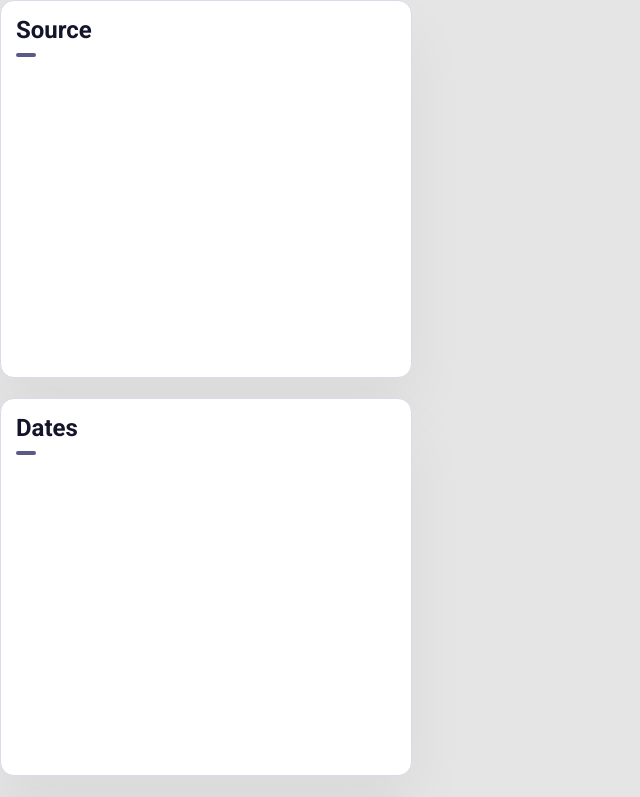
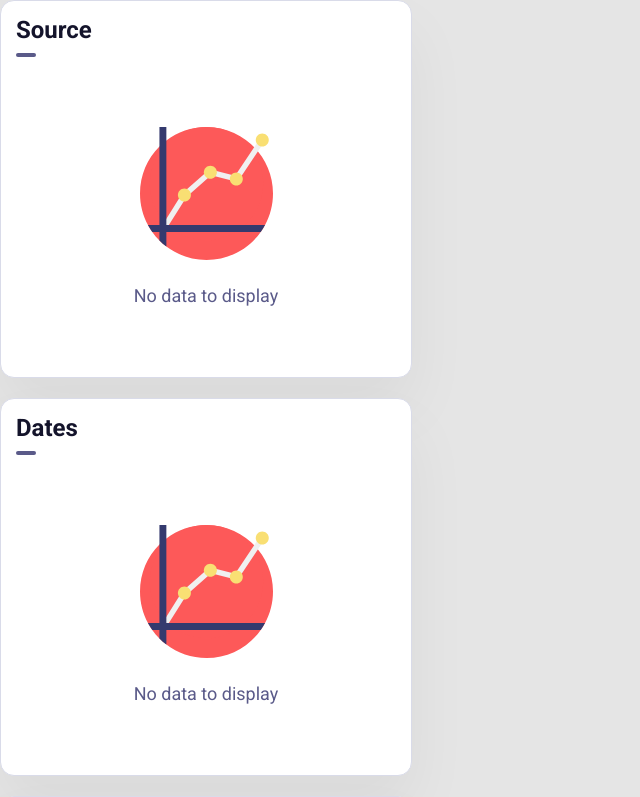
Before and after one commit to amiryehu/Dispatcher, a React (Create React App) app: page / in a window 1280 px wide. Shown: the top 797 px of the page, without its empty margins (0-640 px from the left). Built offline with nearby package versions, Linux system fonts and the light colour scheme.

Commit message:
not found img

```diff
--- a/src/components/DataCard/DataCard-style.ts
+++ b/src/components/DataCard/DataCard-style.ts
@@ -3,6 +3,8 @@ import { colors, cardrRadius } from "../../Utils/Constances";
 
 export const DataCardContainer = styled.div`
   display: flex;
+  flex-direction: column;
+  gap: 70px;
   width: 412px;
   height: 378px;
   border: solid ${colors.gray} 1px;
@@ -11,13 +13,13 @@ export const DataCardContainer = styled.div`
   background: ${colors.white};
   font-family: 'Roboto';
   font-weight: 700;
-  padding-top: 15px;
-  padding-left: 15px;
   box-shadow: 0px 32px 64px 0px #0000000D ;
-`;
+  `;
 
 export const DataCardHeader = styled.div`
     color: ${colors.black};
+    margin-top: 15px;
+    margin-left: 15px;
     display: flex;
     justify-content: flex-start;
     align-items: flex-start;
--- a/src/components/DataCard/DataCard.tsx
+++ b/src/components/DataCard/DataCard.tsx
@@ -1,6 +1,12 @@
 import { type } from "os";
 import React from "react";
-import { DataCardContainer, DataCardHeader, BottomLineStyle} from "./DataCard-style";
+import {
+  DataCardContainer,
+  DataCardHeader,
+  BottomLineStyle,
+} from "./DataCard-style";
+import chartImg from "../../assets/Icons/chart.svg";
+import { colors } from "../../Utils/Constances";
 
 type IDataCard = {
   title: string;
@@ -13,10 +19,28 @@ const DataCard = (props: IDataCard) => {
     <DataCardContainer>
       <DataCardHeader>
         {title}
-        <BottomLineStyle/>
+        <BottomLineStyle />
       </DataCardHeader>
-
-
+      <div
+        style={{
+          display: "flex",
+          justifyContent: "center",
+          alignItems: "center",
+          flexDirection: "column",
+          gap: "25px",
+        }}
+      >
+        <img src={chartImg} style={{ height: "133px", width: "133px" }} />
+        <div
+          style={{
+            color: `${colors.darkGray}`,
+            fontSize: "18px",
+            fontWeight: "400",
+          }}
+        >
+          No data to display
+        </div>
+      </div>
     </DataCardContainer>
   );
 };
```
Also changed, not shown: src/assets/Icons/chart.svg (added), src/assets/Icons/not-found.svg (added).
